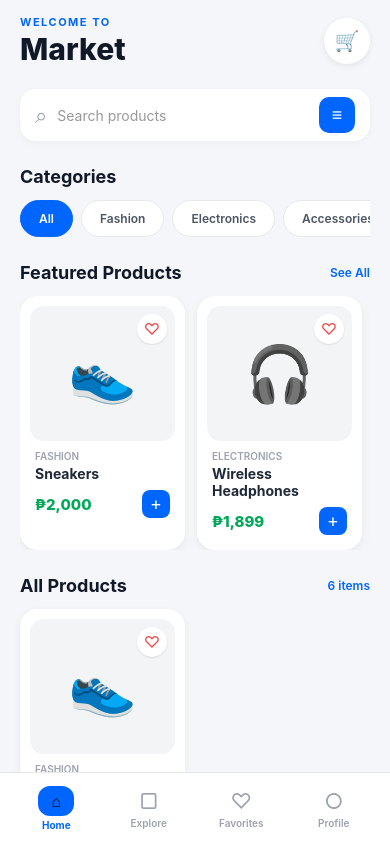
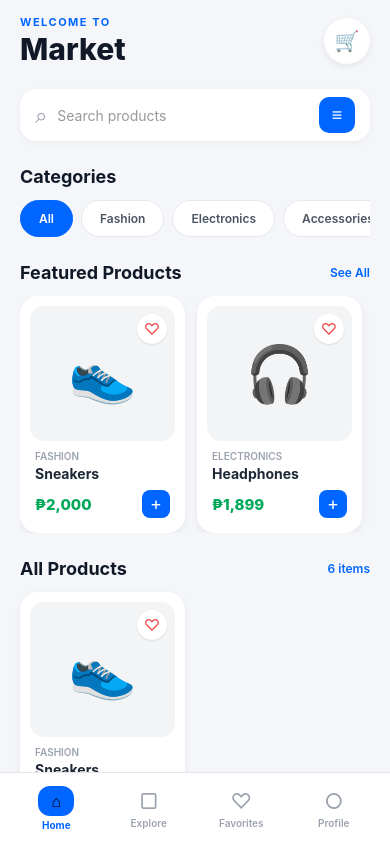
Before and after one commit to Joyboy-creator/MCO, a React Native app in the folder Static-App-UI/: screen / in a window 390 px wide. Built offline with nearby package versions, Linux system fonts and the light colour scheme.

Commit message:
Latest updates

```diff
--- a/Static-App-UI/App.js
+++ b/Static-App-UI/App.js
@@ -32,7 +32,7 @@ export default function App() {
       image: "👟",
     },
     {
-      name: "Wireless Headphones",
+      name: "Headphones",
       category: "Electronics",
       price: "₱1,899",
       image: "🎧",
```
